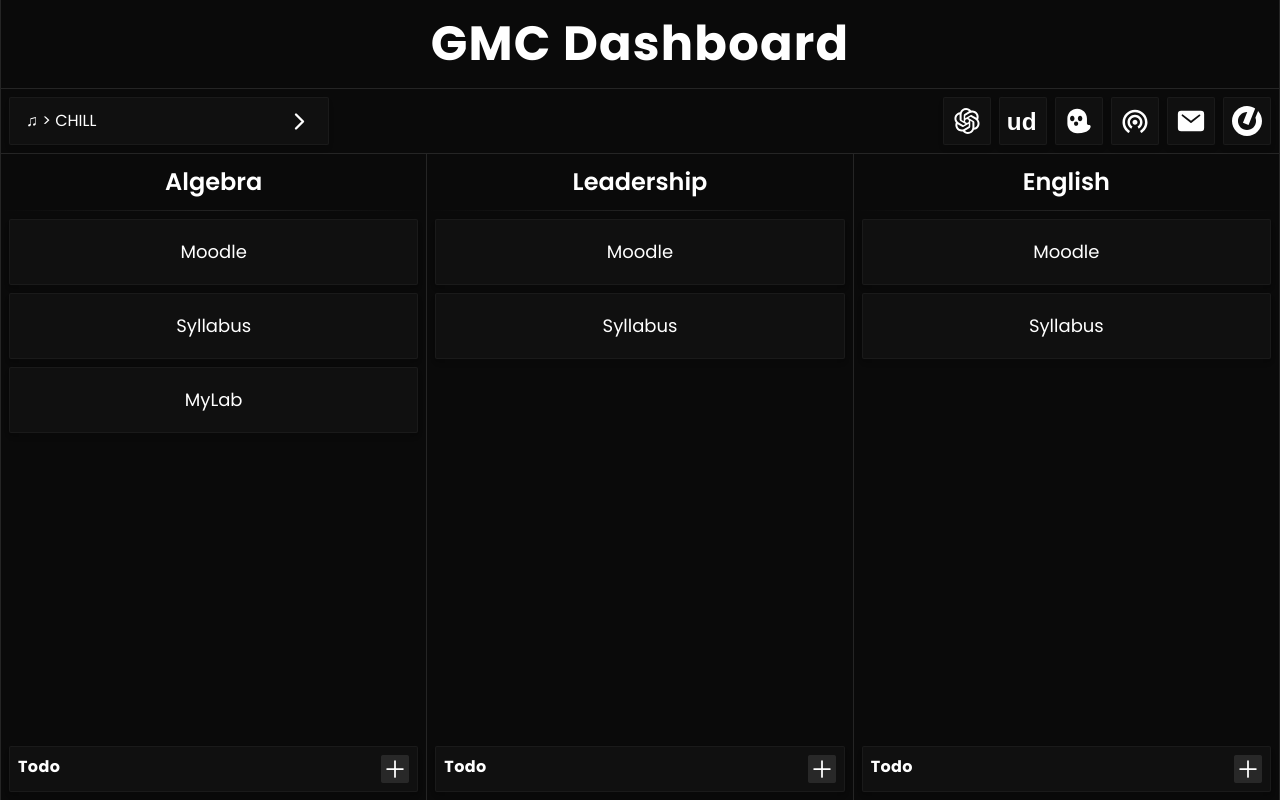
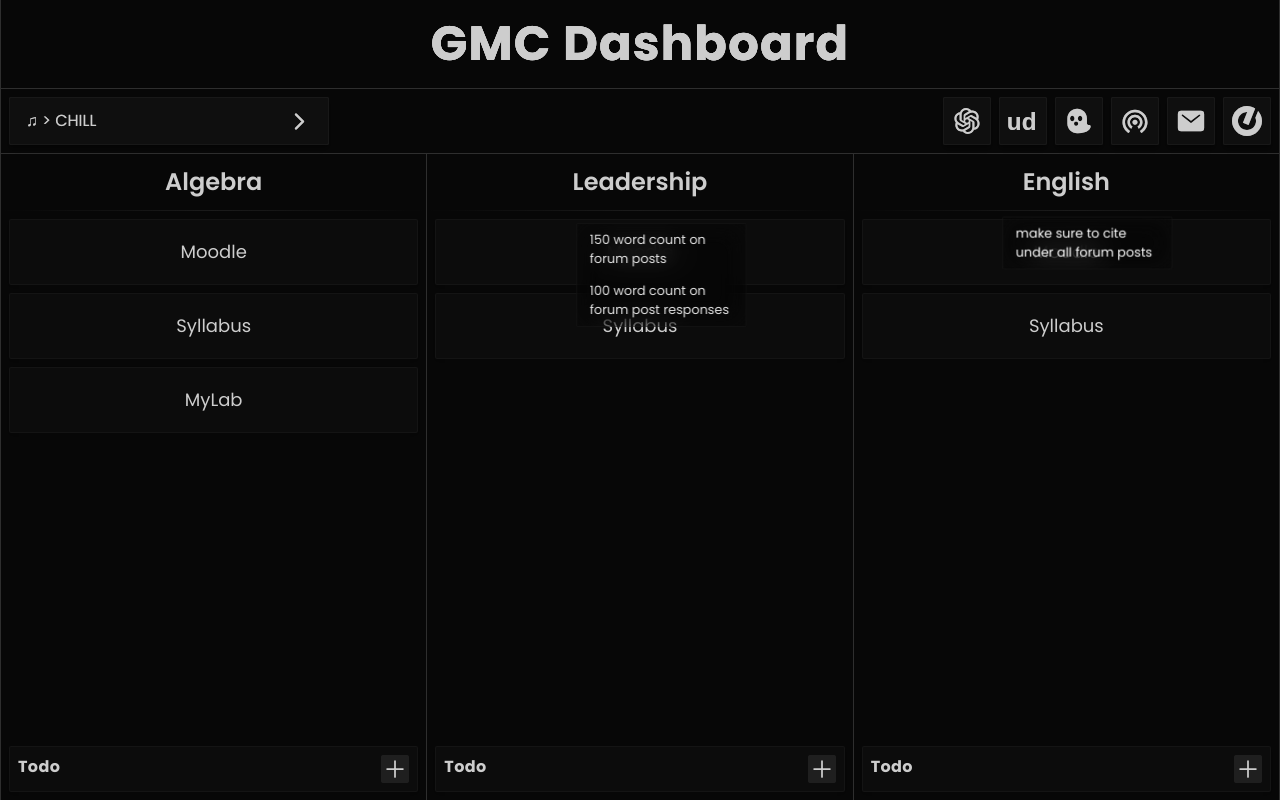
Before and after one commit to BENNNZO/school-dashboard, a Next.js app: page / in a window 1280 px wide. Built offline with nearby package versions, Linux system fonts and the light colour scheme.

Commit message:
fixed a tag sizing on util buttons

```diff
--- a/src/app/globals.css
+++ b/src/app/globals.css
@@ -1,6 +1,8 @@
 @tailwind base;
 @tailwind components;
 @tailwind utilities;
+
+/* fade */
 
 .fade-in {
     animation: fade-in 300ms cubic-bezier(0.19, 1, 0.22, 1) forwards;
@@ -15,18 +17,48 @@
     }
 }
 
+.fade-out {
+    animation: fade-out 300ms cubic-bezier(0.19, 1, 0.22, 1) forwards;
+}
+
+@keyframes fade-out {
+    from {
+        opacity: 1;
+    }
+    to {
+        opacity: 0;
+    }
+}
+
+/* pop */
+
 .pop-in {
     animation: pop-in 300ms cubic-bezier(0.19, 1, 0.22, 1) forwards;
 }
 
 @keyframes pop-in {
     from {
-        scale: 0;
+        scale: 0.8;
     }
     to {
         scale: 1;
     }
 }
+
+.pop-out {
+    animation: pop-out 300ms cubic-bezier(0.19, 1, 0.22, 1) forwards;
+}
+
+@keyframes pop-out {
+    from {
+        scale: 1;
+    }
+    to {
+        scale: 0.8;
+    }
+}
+
+/* blur */
 
 .blur-in {
     animation: blur-in 500ms cubic-bezier(0.19, 1, 0.22, 1) forwards;
@@ -34,12 +66,27 @@
 
 @keyframes blur-in {
     from {
-        backdrop-filter: blur(0);
+        backdrop-filter: blur(0px);
     }
     to {
         backdrop-filter: blur(10px);
     }
 }
+
+.blur-out {
+    animation: blur-out 500ms cubic-bezier(0.19, 1, 0.22, 1) forwards;
+}
+
+@keyframes blur-out {
+    from {
+        backdrop-filter: blur(10px);
+    }
+    to {
+        backdrop-filter: blur(0px);
+    }
+}
+
+/* slide */
 
 .slide-in-top {
     animation: slide-in-top 300ms cubic-bezier(0.19, 1, 0.22, 1) forwards;
--- a/src/components/ClassSection.jsx
+++ b/src/components/ClassSection.jsx
@@ -12,12 +12,12 @@ export default function ClassSection(props) {
             <div>
                 <div className="relative">
                     {
-                        checklistToggle && checklist && <div className="fixed blur-in top-0 left-0 w-full h-full bg-black/10 backdrop-blur duration-200 z-20" onClick={() => setChecklistToggle(prev => !prev)}></div>
+                        checklist && <div className={`fixed top-0 left-0 w-full h-full bg-black/10 duration-200 z-20 ${checklistToggle ? 'pointer-events-auto blur-in' : 'pointer-events-none blur-out'}`} onClick={() => setChecklistToggle(prev => !prev)}></div>
                     }
                     <h2 className={`text-center text-white font-semibold text-2xl py-3 ${checklist && checklistToggle && "relative z-20"} z-0`} onClick={() => setChecklistToggle(prev => !prev)}>{title}</h2>
                     {
-                        checklist && checklistToggle &&
-                        <ul className="opacity-100 pop-in fade-in scale-100 duration-200 pointer-events-none backdrop-blur-lg text-white absolute top-full left-1/2 -translate-x-1/2 z-20 rounded-sm backdrop-brightness-50 border border-neutral-800/50">
+                        checklist &&
+                        <ul className={`pointer-events-none backdrop-blur-lg text-white absolute top-full left-1/2 -translate-x-1/2 z-20 rounded-sm backdrop-brightness-50 border border-neutral-800/50 ${checklistToggle ? 'fade-in pop-in' : 'fade-out pop-out'}`}>
                             {checklist.map((item, index) => (
                                 <li key={index} className="px-4 py-2">
                                     {item}
--- a/src/components/Utils.jsx
+++ b/src/components/Utils.jsx
@@ -43,8 +43,8 @@ export default function Utils() {
     }
 
     const IconButton = ({ href, icon, text }) => (
-        <li className="bg-neutral-900/50 cursor-pointer hover:bg-neutral-900 duration-100 rounded-sm h-12 aspect-square grid place-items-center border border-neutral-800/50 shadow-md group relative">
-            <a href={href} target="_blank" onContextMenu={e => {
+        <li className="bg-neutral-900/50 cursor-pointer hover:bg-neutral-900 duration-100 rounded-sm h-12 aspect-square border border-neutral-800/50 shadow-md group relative">
+            <a href={href} target="_blank" className="w-full h-full grid place-items-center" onContextMenu={e => {
                 if (text === "E-Mail") {
                     e.preventDefault()
                     navigator.clipboard.writeText("bphillips0826@bulldog.gmc.edu")
```
